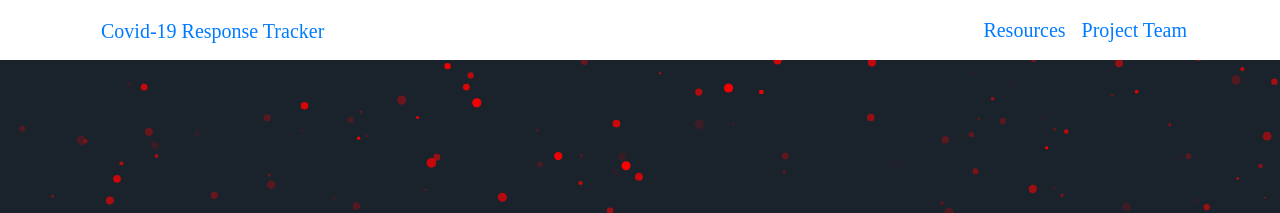
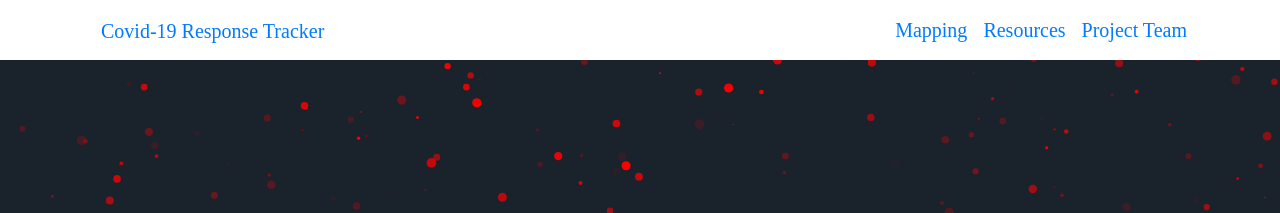
Before and after one commit to visionary-futures-collective/covid19, a Jekyll site: the page built from index.html, in a window 1280 px wide. Shown: the top 213 px of the page. Built offline with Jekyll 4.4.1, drawn with Linux system fonts in a browser that asks for light colours; some web fonts are replaced.

Commit message:
Update navbar.html

```diff
--- a/_includes/navbar.html
+++ b/_includes/navbar.html
@@ -11,7 +11,9 @@
     </button>
     <div class="collapse navbar-collapse" id="navbarNav">
       <ul class="navbar-nav">
-
+         <li class="nav-item">
+          <a href="{{ site.baseurl }}/mapping" class="nav-link">Mapping</a>
+        </li>
         <li class="nav-item">
           <a href="{{ site.baseurl }}/resources" class="nav-link">Resources</a>
         </li>
@@ -19,9 +21,6 @@
           <a href="{{ site.baseurl }}/project-team" class="nav-link">Project Team</a>
         </li>
         <!-- <li class="nav-item">
-          <a href="{{ site.baseurl }}/timeline" class="nav-link">Timeline</a>
-        </li> -->
-        <!-- <li class="nav-item">
           <a href="{{ site.baseurl }}/starstruck/" class="nav-link">Star Guide</a>
         </li> -->
       </ul>
```
